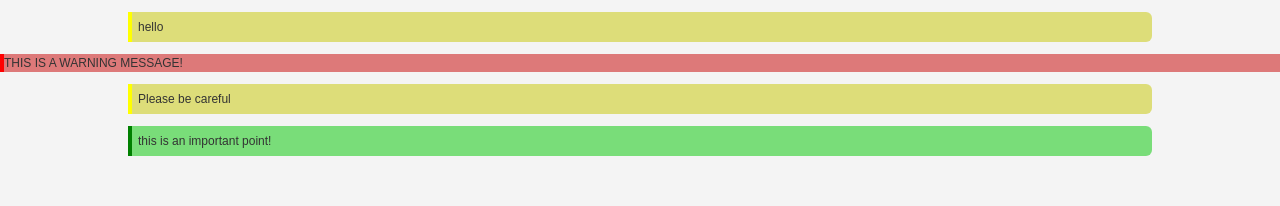
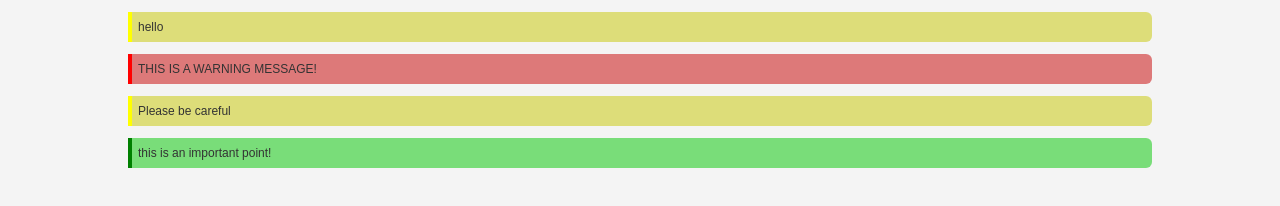
Before and after one commit to nimboo-zrad/Transition, a plain HTML site: page transition.html in a window 1280 px wide. Drawn offline with Linux system fonts and the light colour scheme.

Commit message:
update transition.css

```diff
--- a/transition.css
+++ b/transition.css
@@ -14,7 +14,7 @@ body {
     min-height: 100vh;
 }
 
-.caution, .point, .random{
+.caution, .point, .warning{
 	width: 80vw;
 	max-height: 20vh;
 	height: auto;
```
